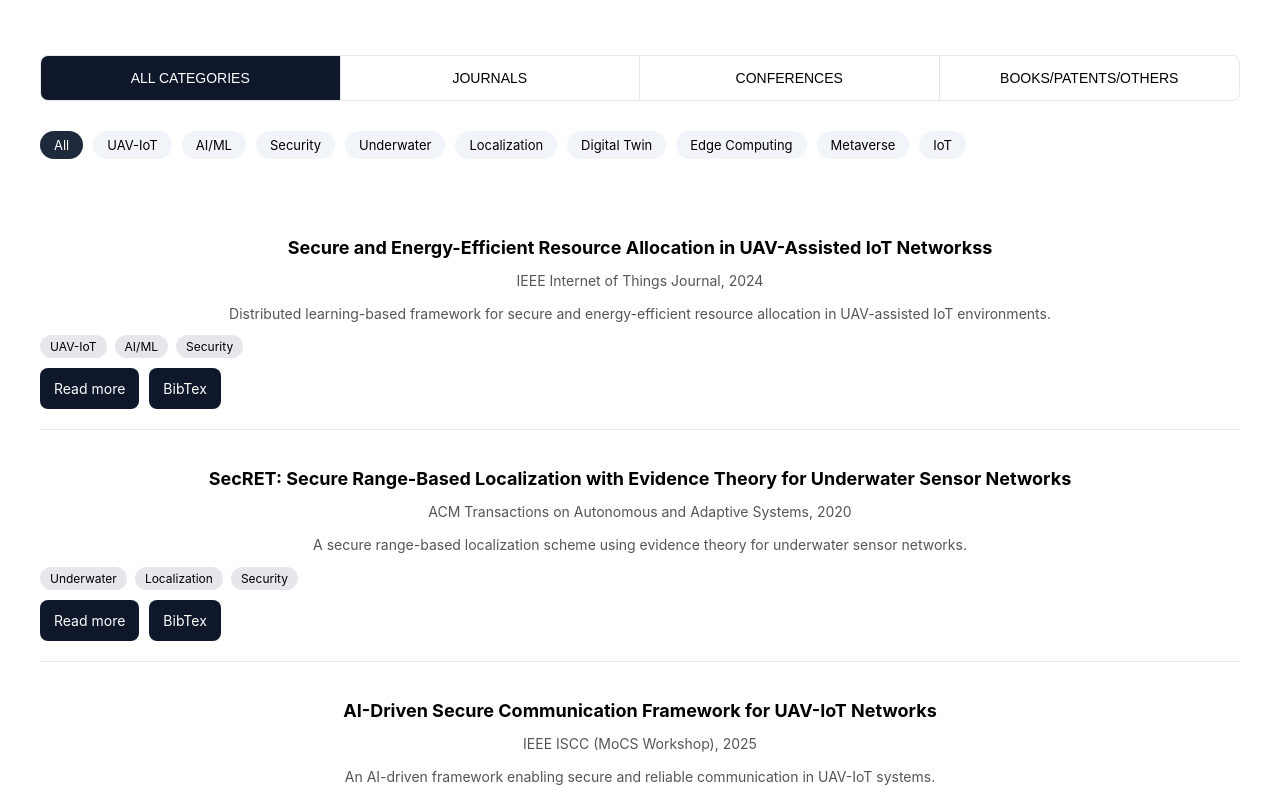
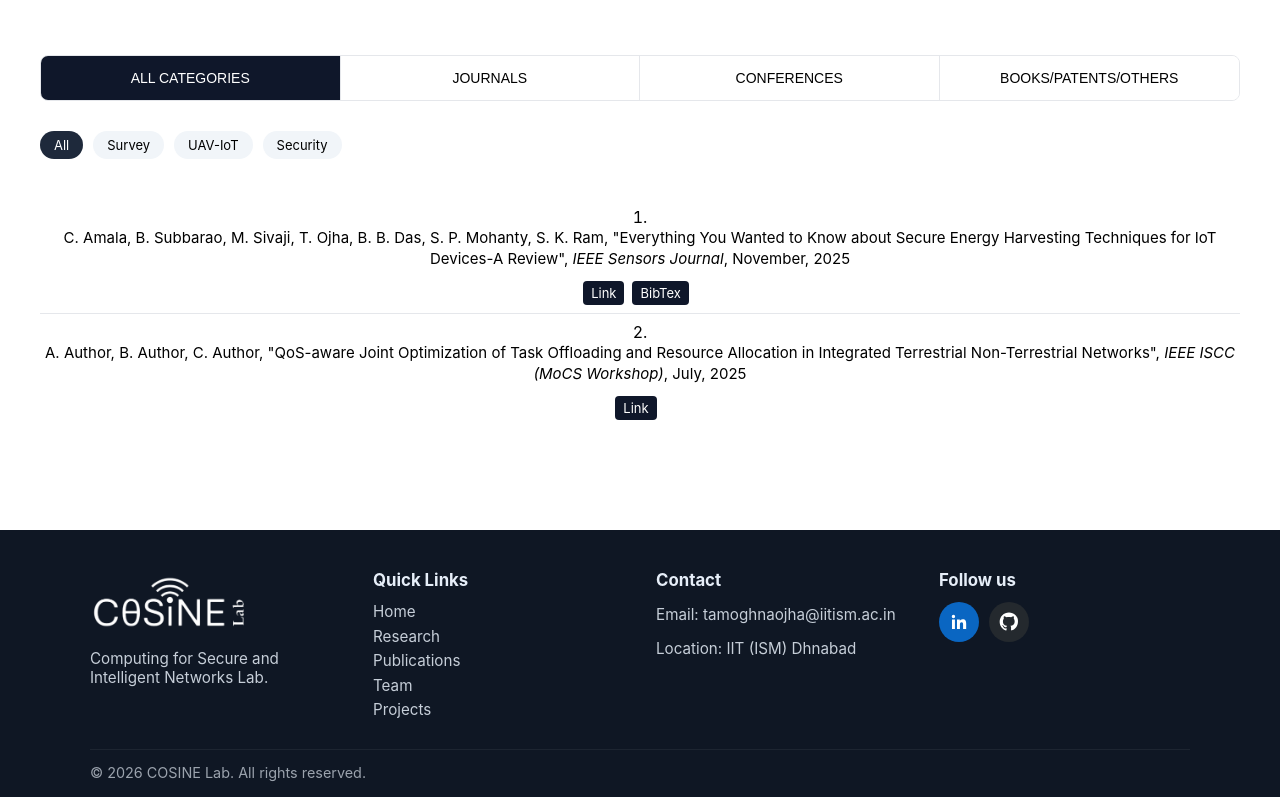
Before and after one commit to cosinelab-iitism/cosinelab-iitism.github.io, a React (Create React App) app: page /publication in a window 1280 px wide. Shown: the part 680-1477 px from the top of the page. Built offline with nearby package versions, Linux system fonts and the light colour scheme.

Commit message:
publications page update

```diff
--- /dev/null
+++ b/public/bibtex/publications.json
@@ -0,0 +1,23 @@
+[
+  {
+    "authors": "C. Amala, B. Subbarao, M. Sivaji, T. Ojha, B. B. Das, S. P. Mohanty, S. K. Ram",
+    "title": "Everything You Wanted to Know about Secure Energy Harvesting Techniques for IoT Devices-A Review",
+    "venue": "IEEE Sensors Journal",
+    "month": 11,
+    "year": 2025,
+    "type": "journal",
+    "tags": ["Survey"],
+    "link": "https://example.com/publication/secure-resource-allocation",
+    "bibtexLink": "/bibtex/secure-resource-allocation.txt"
+  },
+  {
+    "authors": "A. Author, B. Author, C. Author",
+    "title": "QoS-aware Joint Optimization of Task Offloading and Resource Allocation in Integrated Terrestrial Non-Terrestrial Networks",
+    "venue": "IEEE ISCC (MoCS Workshop)",
+    "month": 7,
+    "year": 2025,
+    "type": "conference",
+    "tags": ["UAV-IoT", "Security"],
+    "link": "https://example.com/publication/ai-driven-secure-comm"
+  }
+]
--- a/src/pages/publication/Publication.css
+++ b/src/pages/publication/Publication.css
@@ -70,151 +70,66 @@
 
 /* LIST FORMAT */
 .pub-list {
-  list-style: none;
   padding: 0;
   margin: 0;
+  list-style-position: inside;
+  counter-reset: pub;
 }
 
 .pub-list-item {
+  padding: 8px 0;
   border-bottom: 1px solid #e5e7eb;
-  padding: 20px 0;
 }
 
 .pub-list-item:last-child {
   border-bottom: none;
 }
 
-.pub-list-item h3 {
-  font-size: 18px;
-  margin-bottom: 4px;
+/* ensure buttons stay inline, no extra margin */
+.action-btn-container {
+  display: inline-block;
+  margin-top: 4px;
 }
 
-.pub-list-item .pub-venue {
-  font-size: 14px;
-  color: #555;
-  margin-bottom: 8px;
+.pub-link {
+  display: inline-block;
+  padding: 4px 8px;
+  background: #0f172a;
+  color: #fff;
+  border-radius: 4px;
+  text-decoration: none;
+  font-size: 13px;
+  margin-right: 8px;
+  transition: background 120ms ease;
 }
 
-.pub-list-item .pub-desc {
-  margin-bottom: 10px;
+.pub-link:hover {
+  background: #0b1523;
 }
 
-/* CARD */
-.pub-card {
-  background: #fff;
-  border-radius: 10px;
-  overflow: hidden;
-  box-shadow: 0 12px 30px rgba(0, 0, 0, 0.08);
-  transition: transform 0.3s ease;
+.pub-citation {
+  font-size: 15px;
+  line-height: 1.4;
+  margin: 0 0 8px 0;
 }
 
-.pub-card:hover {
-  transform: translateY(-6px);
+.pub-citation em {
+  font-style: italic;
 }
 
-/* IMAGE + OVERLAY */
-.pub-card-image {
-  height: 180px;
-  background-size: cover;
-  background-position: center;
-  position: relative;
+
+.pub-link {
+  display: inline-block;
+  padding: 4px 8px;
+  background: #0f172a;
+  color: #fff;
+  border-radius: 4px;
+  text-decoration: none;
+  font-size: 13px;
+  margin-right: 8px;
+  transition: background 120ms ease;
 }
 
-.pub-card-overlay {
-  position: absolute;
-  inset: 0;
-  background: linear-gradient(
-    135deg,
-    rgba(0, 0, 0, 0.85) 45%,
-    rgba(0, 0, 0, 0.25) 100%
-  );
-  display: flex;
-  align-items: center;
-  justify-content: center;
+.pub-link:hover {
+  background: #0b1523;
 }
-
-.pub-icon {
-  font-size: 34px;
-  color: #fff;
-}
-
-/* BODY */
-.pub-card-body {
-  padding: 24px;
-}
-
-.pub-card-body h3 {
-  font-size: 18px;
-  margin-bottom: 10px;
-}
-
-.pub-desc {
-  font-size: 14px;
-  color: #555;
-  line-height: 1.6;
-  margin-bottom: 12px;
-}
-
-.pub-venue {
-  font-size: 13px;
-  color: #777;
-  margin-bottom: 14px;
-}
-
-/* TAGS INSIDE CARD */
-.pub-card-tags {
-  display: flex;
-  gap: 8px;
-  flex-wrap: wrap;
-}
-
-.pub-card-tags span {
-  background: #e5e7eb;
-  padding: 4px 10px;
-  border-radius: 14px;
-  font-size: 12px;
-}
-
-/* ACTIONS */
-
-/* ACTIONS */
-.action-btn-container {
-  display: flex;
-  gap: 10px;
-  flex-wrap: wrap;
-  margin-top: 10px;
-}
-.pub-card-actions {
-  margin-top: 20px;
-  width: 40%;
-}
-
-.read-more {
-  display: block;
-
-  padding: 12px 14px;
-  background: #0f172a;
-  color: #fff;
-  border-radius: 8px;
-  font-size: 14px;
-  text-decoration: none;
-  text-align: center;
-  transition: background 120ms ease, transform 120ms ease;
-}
-
-.read-more:hover {
-  background: #0b1523;
-  transform: translateY(-2px);
-}
-/* RESPONSIVE */
-@media (max-width: 1000px) {
-  .pub-card-grid {
-    grid-template-columns: repeat(2, 1fr);
-  }
-}
-
-@media (max-width: 600px) {
-  .pub-card-grid {
-    grid-template-columns: 1fr;
-  }
-}
--- a/src/pages/publication/Publication.js
+++ b/src/pages/publication/Publication.js
@@ -1,106 +1,60 @@
-import React, { useState } from "react";
+import React, { useState, useEffect } from "react";
 import "./Publication.css";
-import pubJournalImg from "../../images/texmin-iitism.jpg";
-import pubConfImg1 from "../../images/cosine-bg.jpg";
-import pubConfImg2 from "../../images/collab-institutes.jpg";
-import pubWorkshopImg from "../../images/about-img.jpg";
 
-const publicationsData = {
-  journals: [
-    {
-      title:
-        "Secure and Energy-Efficient Resource Allocation in UAV-Assisted IoT Networkss",
-      description:
-        "Distributed learning-based framework for secure and energy-efficient resource allocation in UAV-assisted IoT environments.",
-      venue: "IEEE Internet of Things Journal, 2024",
-      tags: ["UAV-IoT", "AI/ML", "Security"],
-      image: pubJournalImg,
-      link: "https://example.com/publication/secure-resource-allocation",
-      bibtexLink: "/bibtex/secure-resource-allocation.txt", // placeholder if needed
-    },
-    {
-      title:
-        "SecRET: Secure Range-Based Localization with Evidence Theory for Underwater Sensor Networks",
-      description: "A secure range-based localization scheme using evidence theory for underwater sensor networks.",
-      venue: "ACM Transactions on Autonomous and Adaptive Systems, 2020",
-      tags: ["Underwater", "Localization", "Security"],
-      image: pubJournalImg,
-         link: "https://example.com/publication/secure-resource-allocation",
-      bibtexLink: "/bibtex/misra2020.txt",
-    },
-  ],
+// fetch entries from JSON database and sort by year/month
+function sortEntries(entries) {
+  return [...entries].sort((a, b) => {
+    if (b.year !== a.year) return b.year - a.year;
+    return (b.month || 0) - (a.month || 0);
+  });
+}
 
-  conferences: [
-    {
-      title: "AI-Driven Secure Communication Framework for UAV-IoT Networks",
-      description:
-        "An AI-driven framework enabling secure and reliable communication in UAV-IoT systems.",
-      venue: "IEEE ISCC (MoCS Workshop), 2025",
-      tags: ["UAV-IoT", "Security"],
-      image: pubConfImg1,
-      link: "https://example.com/publication/ai-driven-secure-comm",
-    },
-    {
-      title: "Digital Twin Assisted Edge Intelligence for Smart Mining",
-      description:
-        "Digital twin-based edge intelligence framework for smart mining systems.",
-      venue: "IEEE ICC Workshops, 2024",
-      tags: ["Digital Twin", "Edge Computing"],
-      image: pubConfImg2,
-      link: "https://example.com/publication/digital-twin-edge-minings",
-    },
-  ],
-
-  workshops: [
-    {
-      title: "Secure Access Control in Metaverse-Enabled IoT Networks",
-      description:
-        "Lightweight access control mechanisms for secure metaverse-enabled IoT environments.",
-      venue: "IEEE MoCS Workshop, 2025",
-      tags: ["Metaverse", "IoT", "Security"],
-      image: pubWorkshopImg,
-      link: "https://example.com/publication/secure-access-metaverse",
-    },
-  ],
-  books: [
-    {
-      title: "Secure Access Control in Metaverse-Enabled IoT Networks",
-      description:
-        "Lightweight access control mechanisms for secure metaverse-enabled IoT environments.",
-      venue: "IEEE MoCS Workshop, 2025",
-      tags: ["Metaverse", "IoT", "Security"],
-      image: pubWorkshopImg,
-      link: "https://example.com/publication/secure-access-metaverse",
-    },
-  ],
-};
 
 export default function Publication() {
   const [activeTab, setActiveTab] = useState("all");
   const [activeTag, setActiveTag] = useState("All");
+  const [entries, setEntries] = useState([]);
 
-  // derive publications based on active tab; "all" combines every category
+  // load database when component mounts
+  useEffect(() => {
+    fetch("/bibtex/publications.json")
+      .then((res) => res.json())
+      .then((data) => setEntries(sortEntries(data)))
+      .catch((err) => console.error("Failed to load publications", err));
+  }, []);
+
+  // categorize based on type and current entries
+  const journals = entries.filter((e) => e.type === "journal");
+  const conferences = entries.filter((e) => e.type === "conference");
+  const others = entries.filter(
+    (e) => e.type !== "journal" && e.type !== "conference"
+  );
+
   const publications =
     activeTab === "all"
-      ? Object.values(publicationsData).flat()
-      : publicationsData[activeTab];
+      ? entries
+      : activeTab === "journals"
+      ? journals
+      : activeTab === "conferences"
+      ? conferences
+      : others;
 
   const allTags = [
     "All",
-    ...new Set(publications.flatMap((p) => p.tags)),
+    ...new Set(entries.flatMap((p) => p.tags || [])),
   ];
 
   const filtered =
     activeTag === "All"
       ? publications
-      : publications.filter((p) => p.tags.includes(activeTag));
+      : publications.filter((p) => (p.tags || []).includes(activeTag));
 
   return (
     <main className="publications-page">
       <h1 className="publications-title">Our Publications</h1>
       {/* TABULAR TABS */}
       <div className="pub-tabular">
-        {["all", "journals", "conferences", "books"].map((tab) => (
+        {["all", "journals", "conferences", "others"].map((tab) => (
           <button
             key={tab}
             className={activeTab === tab ? "active" : ""}
@@ -111,7 +65,7 @@ export default function Publication() {
           >
             {tab === "all"
               ? "ALL CATEGORIES"
-              : tab === "books"
+              : tab === "others"
               ? "BOOKS/PATENTS/OTHERS"
               : tab.toUpperCase()}
           </button>
@@ -132,34 +86,59 @@ export default function Publication() {
       </div>
 
       {/* LIST */}
-      <div className="pub-list">
-        {filtered.map((pub, index) => (
-          <div className="pub-list-item" key={index}>
-            <h3>{pub.title}</h3>
-            <p className="pub-venue">{pub.venue}</p>
-            <p className="pub-desc">{pub.description}</p>
+      <ol className="pub-list">
+        {filtered.map((pub, index) => {
+          // build IEEE-style citation
+          const monthNames = [
+            "", // placeholder for 1-based index
+            "January",
+            "February",
+            "March",
+            "April",
+            "May",
+            "June",
+            "July",
+            "August",
+            "September",
+            "October",
+            "November",
+            "December",
+          ];
+          const monthStr = pub.month ? monthNames[pub.month] : null;
 
-            <div className="pub-card-tags">
-              {pub.tags.map((t) => (
-                <span key={t}>{t}</span>
+          const citationParts = [];
+          if (pub.authors) citationParts.push(pub.authors);
+          if (pub.title) citationParts.push(`"${pub.title}"`);
+          if (pub.venue) citationParts.push(<em key="venue">{pub.venue}</em>);
+          if (monthStr) citationParts.push(monthStr);
+          if (pub.year) citationParts.push(pub.year);
+
+          return (
+            <li className="pub-list-item" key={index}>
+              <p className="pub-citation">
+                {citationParts.map((p, i) => (
+                  <span key={i}>
+                    {p}
+                    {i < citationParts.length - 1 ? ", " : ""}
+                  </span>
                 ))}
-            </div>
+              </p>
 
               <div className="action-btn-container">
                 {pub.link && (
                   <a
-                  className="read-more"
+                    className="pub-link"
                     href={pub.link}
                     target="_blank"
                     rel="noopener noreferrer"
                   >
-                  Read more
+                    Link
                   </a>
                 )}
-              {(pub.bibtexLink || pub.link) && (
+                {pub.bibtexLink && (
                   <a
-                  className="read-more"
-                  href={pub.bibtexLink || pub.link}
+                    className="pub-link"
+                    href={pub.bibtexLink}
                     target="_blank"
                     rel="noopener noreferrer"
                   >
@@ -167,9 +146,10 @@ export default function Publication() {
                   </a>
                 )}
               </div>
-          </div>
-        ))}
-      </div>
+            </li>
+          );
+        })}
+      </ol>
     </main>
   );
 }
--- a/src/pages/team/Team.css
+++ b/src/pages/team/Team.css
@@ -17,6 +17,7 @@
   font-size: 16px;
   margin-bottom: 50px;
 }
+
 
 /* Grid */
 .team-grid {
```
Lines whose indentation alone changed are shown as unchanged.
